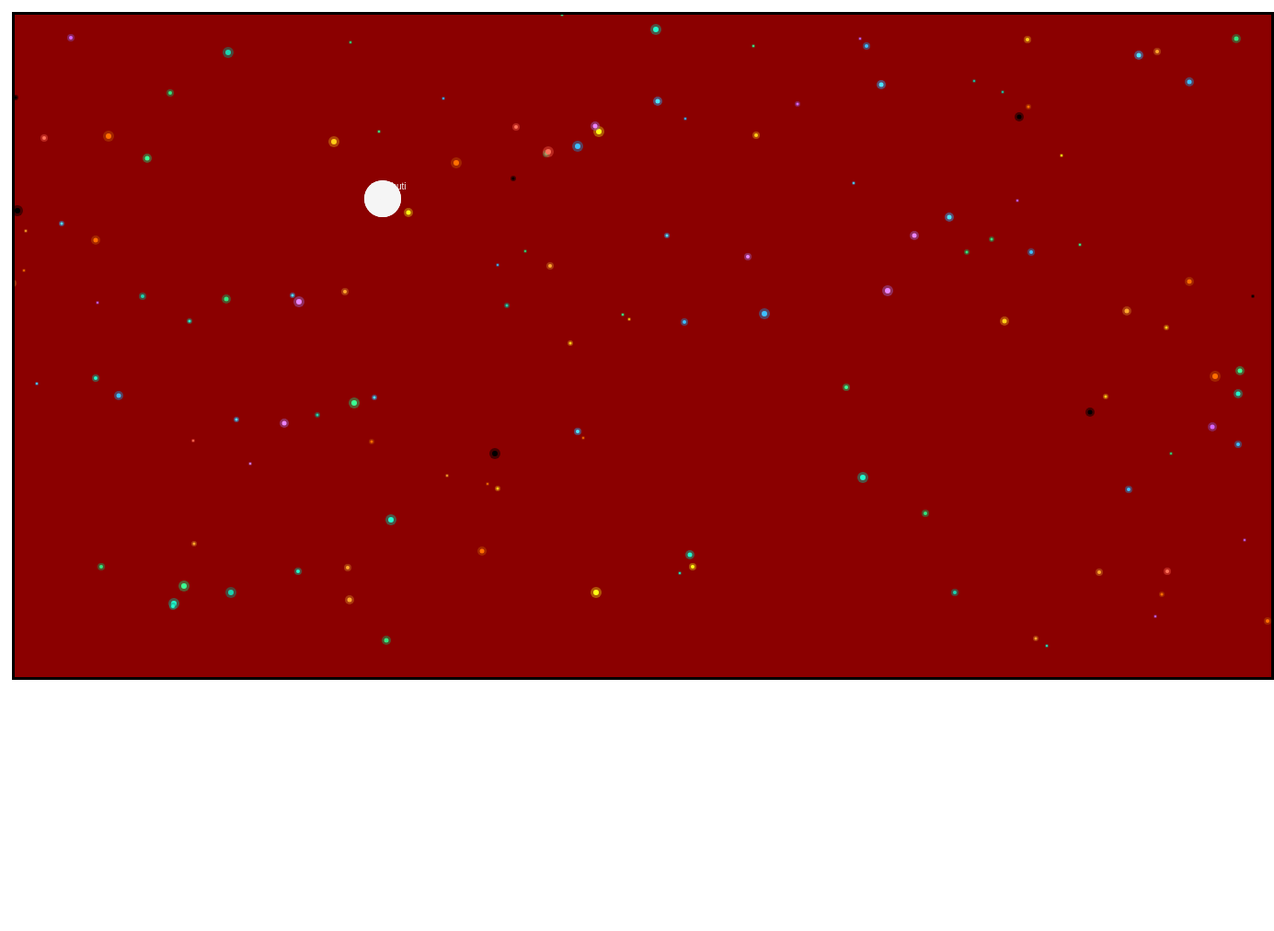
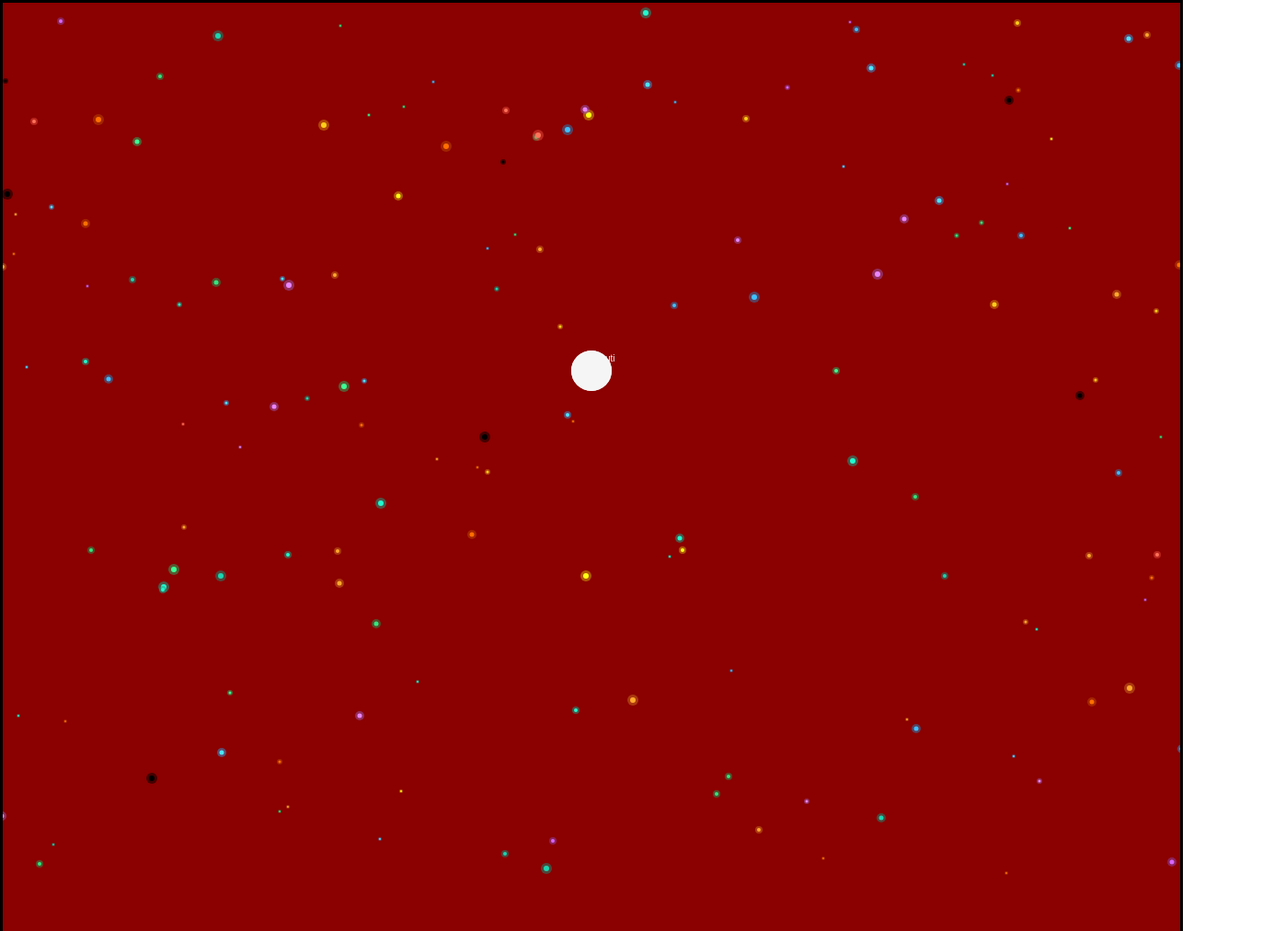
Before and after one commit to Chrispassold/dev-jogos, a plain HTML site: page CODIGO-FONTE/as_aventuras_de_bilu_/index.html in a window 1280 px wide. Shown: the top 1012 px of the page at 92% size, 1385 px wide, since content can reach past the window. Before the commit the page ends 800 px from the top, so only its background shows below. Drawn offline with Linux system fonts and the light colour scheme.

Commit message:
fullscreen

```diff
--- a/CODIGO-FONTE/as_aventuras_de_bilu_/css/style.css
+++ b/CODIGO-FONTE/as_aventuras_de_bilu_/css/style.css
@@ -1,7 +1,12 @@
+* { margin:0; padding:0; } /* to remove the top and left whitespace */
+
+html, body { width:100%; height:100%; } /* just to be sure these are full screen*/
+
+canvas { display:block; } /* To remove the scrollbars */
+
 body{
 	text-align: center;
-	overflow: auto;
-	padding: 5px;
+	overflow: hidden;
 }
 
 
--- a/CODIGO-FONTE/as_aventuras_de_bilu_/index.html
+++ b/CODIGO-FONTE/as_aventuras_de_bilu_/index.html
@@ -7,9 +7,9 @@
 <body >
 
 <div id="game">
-	<canvas class="cnv" id="canvasSnake" height="720" width="1366"></canvas>
-	<canvas class="cnv" id="canvasFood" height="720" width="1366"></canvas>
-	<canvas class="cnv" id="canvasHex" height="720" width="1366"></canvas>
+	<canvas class="cnv" id="canvasSnake"></canvas>
+	<canvas class="cnv" id="canvasFood"></canvas>
+	<canvas class="cnv" id="canvasHex"></canvas>
 </div>
 
 <script type="text/javascript" src="js/util.js"></script>
--- a/CODIGO-FONTE/as_aventuras_de_bilu_/js/Game.js
+++ b/CODIGO-FONTE/as_aventuras_de_bilu_/js/Game.js
@@ -3,12 +3,15 @@ class Game {
 		this.ctxSnake = ctxSnake;
 		this.ctxFood = ctxFood;
 		this.ctxHex = ctxHex;
+
 		this.WORLD_SIZE = new Point(4000, 2000);
-		this.SCREEN_SIZE = new Point(800, 400);
+		this.SCREEN_SIZE = new Point(window.innerWidth, window.innerHeight);
 		this.world = new Point(-1200, -600);
 		this.snakes = [];
 		this.foods = [];
 		this.bricks = [];
+
+		console.log(this.SCREEN_SIZE)
 	}
 
 	init() {
--- a/CODIGO-FONTE/as_aventuras_de_bilu_/js/script.js
+++ b/CODIGO-FONTE/as_aventuras_de_bilu_/js/script.js
@@ -1,7 +1,11 @@
 var canvas = document.getElementById("canvasSnake");
-var ctxSnake = document.getElementById("canvasSnake").getContext("2d");
-var ctxFood = document.getElementById("canvasFood").getContext("2d");
-var ctxHex = document.getElementById("canvasHex").getContext("2d");
+var canvasFood = document.getElementById("canvasFood");
+var canvasHex = document.getElementById("canvasHex");
+
+var ctxSnake = canvas.getContext("2d");
+var ctxFood = canvasFood.getContext("2d");
+var ctxHex = canvasHex.getContext("2d");
+
 var ut = new Util();
 var mouseDown = false,
 	cursor = new Point(0, 0);
@@ -26,6 +30,21 @@ canvas.onmouseup = function(e){
 function start(){
 	game.init();
 	update();
+
+	// resize the canvas to fill browser window dynamically
+	window.addEventListener('resize', resizeCanvas, false);
+
+	function resizeCanvas() {
+			canvas.width = canvasFood.width = canvasHex.width = window.innerWidth;
+			canvas.height = canvasFood.height = canvasHex.height = window.innerWidth;
+
+			/**
+			 * Your drawings need to be inside this function otherwise they will be reset when
+			 * you resize the browser window and the canvas goes will be cleared.
+			 */
+			update();
+	}
+	resizeCanvas();
 }
 
 
```
